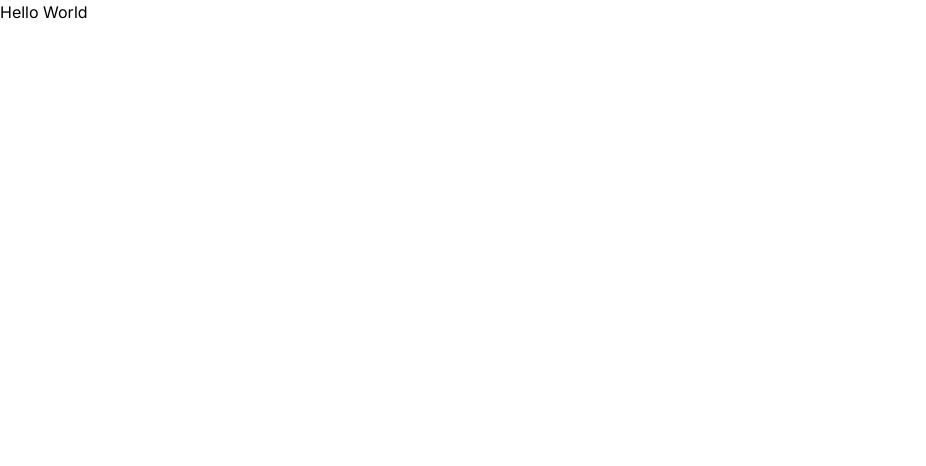
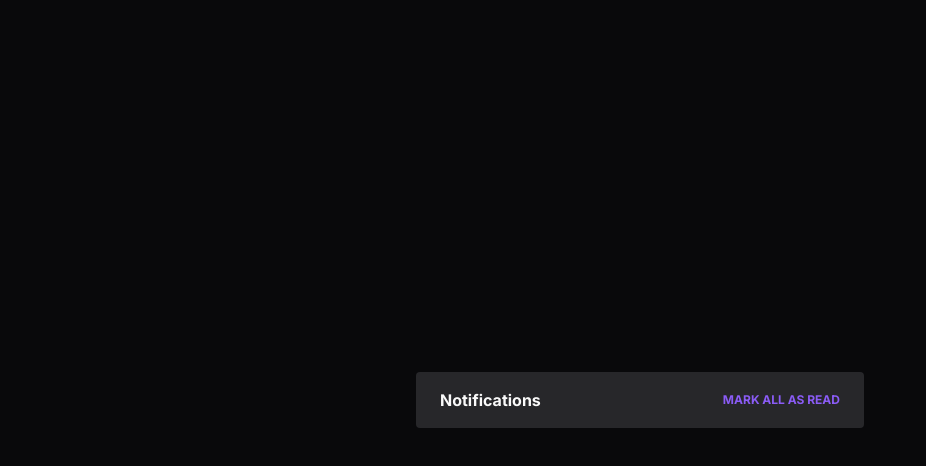
Before and after one commit to evandrogrm/rocketseat-youtube-notifications, a Next.js app in the folder widget-notifications/: page / in a window 1280 px wide. Shown: the top 466 px of the page, without its empty margins (0-926 px from the left). Built offline with nearby package versions, Linux system fonts and the light colour scheme.

Commit message:
feat: widget header

```diff
--- a/widget-notifications/src/app/globals.css
+++ b/widget-notifications/src/app/globals.css
@@ -1,3 +1,7 @@
 @tailwind base;
 @tailwind components;
 @tailwind utilities;
+
+body {
+    -webkit-font-smoothing: antialiased;
+}
--- a/widget-notifications/src/app/page.tsx
+++ b/widget-notifications/src/app/page.tsx
@@ -2,6 +2,8 @@ import { Widget } from '@/components/Widget';
 
 export default function Home() {
   return (
-    <Widget />
+    <main className="h-screen bg-zinc-950 flex items-center justify-center text-zinc-50">
+      <Widget />
+    </main>
   )
 }
--- a/widget-notifications/src/components/Widget.tsx
+++ b/widget-notifications/src/components/Widget.tsx
@@ -1,3 +1,11 @@
 export function Widget() {
-    return (<div>Hello World</div>)
+    return (
+        <div className="w-[448px] rounded overflow-hidden">
+            {/* HEADER */}
+            <div className="bg-zinc-800 py-4 px-6 flex items-center justify-between">
+                <span className="font-bold">Notifications</span>
+                <button className="text-xs font-bold text-violet-500 uppercase hover:text-violet-400">mark all as read</button>
+            </div>
+        </div>
+    )
 }
```
